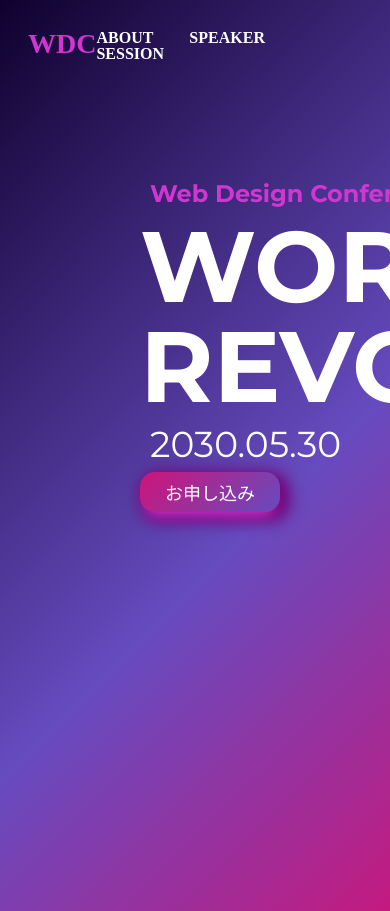
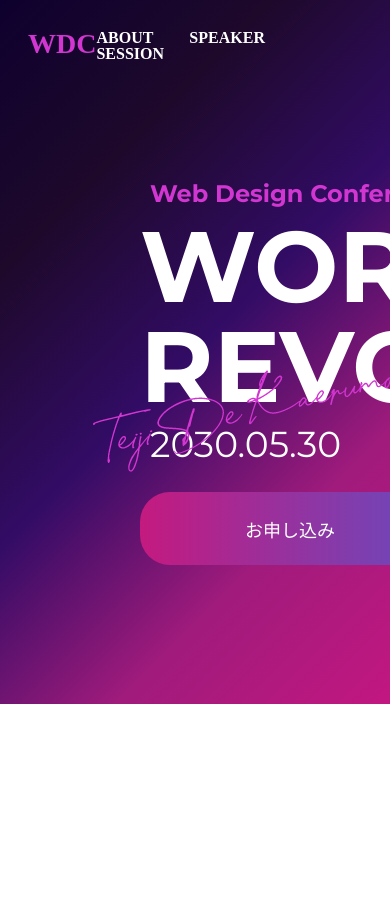
Before and after one commit to KatouProg/portfolio_content_wdc, a website: page index.html in a window 390 px wide. Shown: the top 911 px of the page. Drawn offline with Linux system fonts and the light colour scheme.

Commit message:
SASS - Hero OK (responsive to do)

```diff
--- a/public/css/style.css
+++ b/public/css/style.css
@@ -88,9 +88,9 @@ input {
 .hero {
   display: block;
   width: 100%;
-  height: 700;
+  height: 44rem;
   background: rgb(9, 0, 36);
-  background: linear-gradient(135deg, #0f012e 0%, #664BBF 60%, #C41A7F 100%);
+  background: linear-gradient(135deg, #0E002E 0%, #1E092B 25%, #320C65 50%, #A01B7C 75%, #C21780 100%);
 }
 .hero .hero_main {
   display: flex;
@@ -101,16 +101,20 @@ input {
   height: 100%;
   width: 100%;
   top: -200px;
-  right: -100px;
+  right: -430px;
   z-index: 1;
+  text-align: start;
 }
 .hero .hero_main .mainPicture--title {
   position: absolute;
+  top: 90%;
+  left: 52%;
+  transform: translate(-50%, -50%);
 }
 .hero .hero_main .mainPicture--title .mainPicture--name {
   font-family: "Noto Sans JP", sans-serif;
   font-weight: 400;
-  font-size: 1.125rem;
+  font-size: 1rem;
   color: white;
   padding: 5px;
 }
@@ -124,6 +128,11 @@ input {
 .hero .hero_main--sub {
   display: flex;
 }
+.hero .hero_main--sub .sign {
+  position: absolute;
+  top: 40%;
+  left: 23%;
+}
 .hero .header_container {
   display: flex;
   justify-content: space-between;
@@ -131,10 +140,10 @@ input {
 }
 
 .myButton {
-  -webkit-box-shadow: 0px 10px 13px -7px #D136D1, 5px 5px 15px 5px #740174;
-  box-shadow: 0px 10px 13px -7px #D136D1, 5px 5px 15px 5px #740174;
-  background-image: linear-gradient(135deg, #C41A7F 10%, #664BBF 100%);
-  border-radius: 15px;
+  width: 18.75rem;
+  height: 4.563rem;
+  background-image: linear-gradient(to right, #C41A7F 0%, #664BBF 100%);
+  border-radius: 30px;
   border: none;
   display: inline-block;
   cursor: pointer;
@@ -142,7 +151,17 @@ input {
   font-family: "Noto Sans JP", sans-serif;
   font-size: 1.125rem;
   padding: 7px 25px;
+  margin-top: 20px;
   text-decoration: none;
+}
+.myButton:hover {
+  background-position: right center;
+  box-shadow: 0px 10px 13px -7px #D136D1, 5px 5px 15px 5px #740174;
+  transition: 0.3s ease-in-out;
+}
+.myButton:active {
+  position: relative;
+  top: 1px;
 }
 
 /*# sourceMappingURL=style.css.map */
```
Also changed, not shown: 1 other file.
